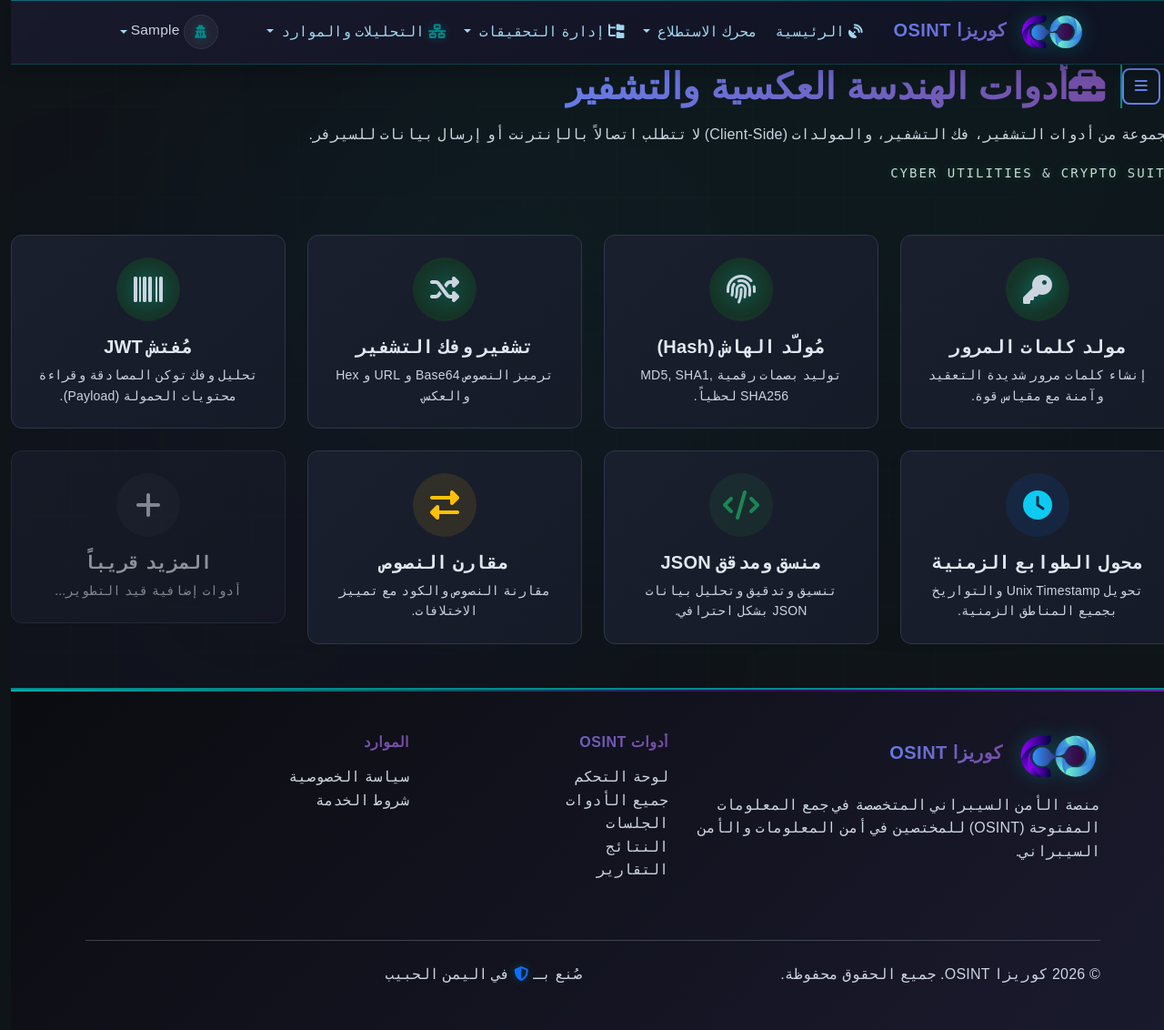
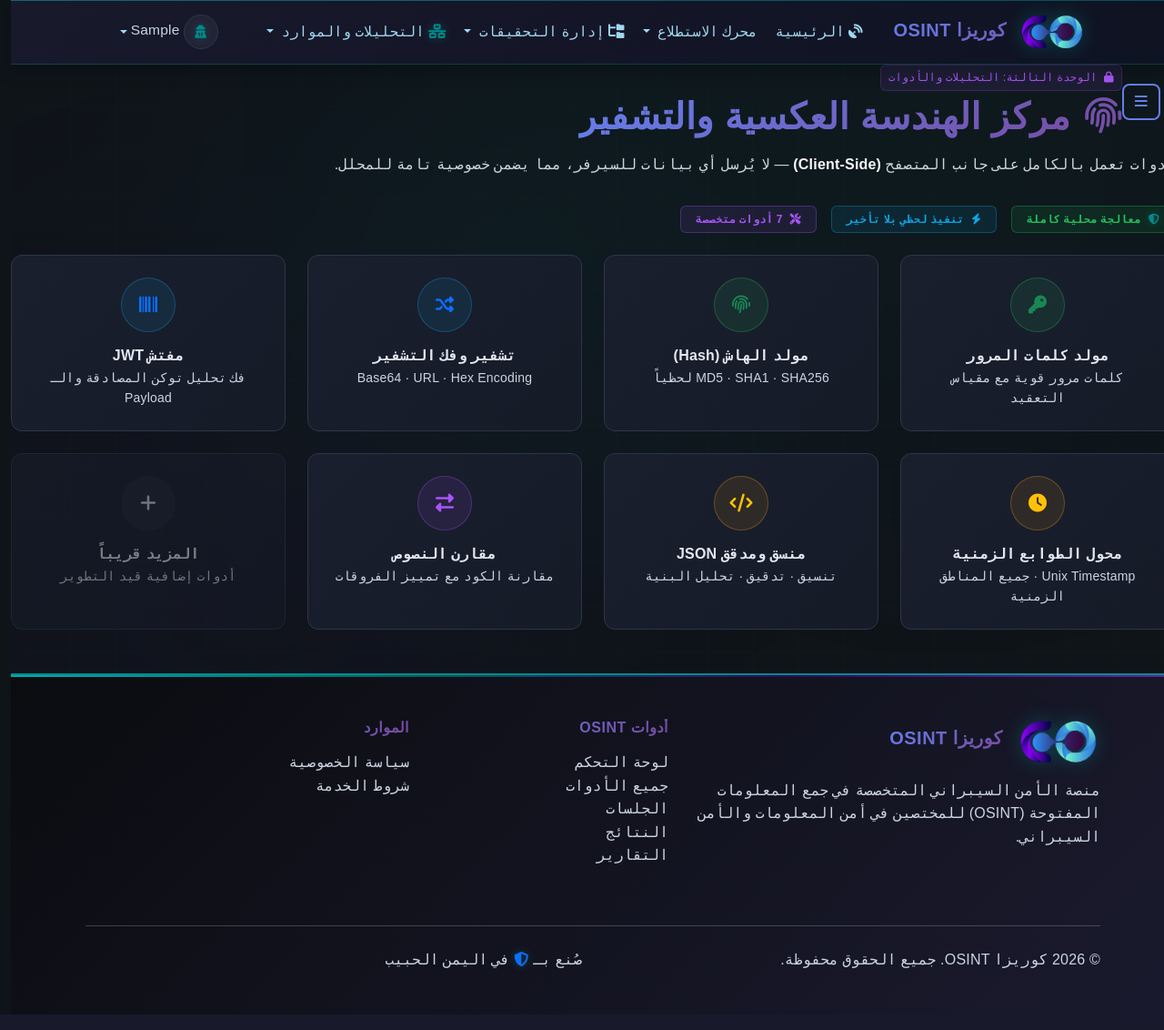
Before and after one commit to mohammedayedh/coriz, a Django app: page /osint/utilities/ in a window 1280 px wide. Shown: the whole page at 91% size. Run offline with Django 5.2, Linux system fonts and the light colour scheme; the visitor is signed in with stand-in values (Sample User, id 1); parts of the project's set-up code (start-up, migrations or seed data) failed here and were passed over.

Commit message:
Upgrade utilities dashboard: clean header, color-coded cards, security badges

```diff
--- a/templates/osint_tools/utilities/dashboard.html
+++ b/templates/osint_tools/utilities/dashboard.html
@@ -9,102 +9,119 @@
         <button class="btn btn-outline-primary me-3 sidebar-toggle" id="sidebarToggle" aria-label="تبديل الشريط الجانبي">
             <i class="fas fa-bars"></i>
         </button>
-        <h1 class="fw-bold mb-0 cyber-text typewriter">
-            <i class="fas fa-toolbox me-3"></i>أدوات الهندسة العكسية والتشفير
-        </h1>
+        <div>
+            <div class="d-inline-block px-2 py-1 rounded mb-1" style="background: rgba(168,85,247,0.1); color: #a855f7; font-size: 0.75rem; border: 1px solid rgba(168,85,247,0.2);">
+                <i class="fas fa-lock ms-1"></i> الوحدة الثالثة: التحليلات والأدوات
+            </div>
+            <h1 class="fw-bold mb-0 cyber-text">
+                <i class="fas fa-fingerprint ms-3"></i>مركز الهندسة العكسية والتشفير
+            </h1>
+        </div>
     </div>
-    <p class="text-secondary">مجموعة من أدوات التشفير، فك التشفير، والمولدات (Client-Side) لا تتطلب اتصالاً بالإنترنت أو إرسال بيانات للسيرفر.</p>
-    <div class="matrix-text mt-2">
-        <small>CYBER UTILITIES & CRYPTO SUITE</small>
-    </div>
+    <p class="text-secondary mb-0">
+        أدوات تعمل بالكامل على جانب المتصفح <strong class="text-light">(Client-Side)</strong> — لا يُرسل أي بيانات للسيرفر، مما يضمن خصوصية تامة للمحلل.
+    </p>
 </div>
 
-<div class="row g-4 mt-2">
+<!-- Security Badge -->
+<div class="d-flex gap-3 mt-3 mb-4 flex-wrap">
+    <span class="badge px-3 py-2" style="background: rgba(34,197,94,0.1); color: #22c55e; border: 1px solid rgba(34,197,94,0.3);">
+        <i class="fas fa-shield-alt ms-2"></i>معالجة محلية كاملة
+    </span>
+    <span class="badge px-3 py-2" style="background: rgba(14,165,233,0.1); color: #0ea5e9; border: 1px solid rgba(14,165,233,0.3);">
+        <i class="fas fa-bolt ms-2"></i>تنفيذ لحظي بلا تأخير
+    </span>
+    <span class="badge px-3 py-2" style="background: rgba(168,85,247,0.1); color: #a855f7; border: 1px solid rgba(168,85,247,0.3);">
+        <i class="fas fa-tools ms-2"></i>7 أدوات متخصصة
+    </span>
+</div>
+
+<div class="row g-4">
     <!-- Password Generator -->
     <div class="col-md-6 col-lg-3">
-        <div class="stat-card cyber-border text-center p-4 action-card" onclick="window.location.href='{% url 'osint_tools:password_generator' %}'">
-            <div class="icon-circle mb-3 mx-auto" style="width: 70px; height: 70px; background: rgba(0, 255, 0, 0.1); border-radius: 50%; display: flex; align-items: center; justify-content: center;">
-                <i class="fas fa-key fa-2x hacker-glow"></i>
+        <div class="stat-card action-card p-4 h-100 text-center" onclick="window.location.href='{% url 'osint_tools:password_generator' %}'" style="border: 1px solid rgba(34,197,94,0.25); cursor: pointer; transition: all 0.3s ease;">
+            <div class="icon-circle mb-3 mx-auto" style="width: 60px; height: 60px; background: rgba(34,197,94,0.1); border-radius: 50%; display: flex; align-items: center; justify-content: center; border: 1px solid rgba(34,197,94,0.3);">
+                <i class="fas fa-key fa-lg text-success"></i>
             </div>
-            <h5 class="fw-bold text-white mb-2">مولد كلمات المرور</h5>
-            <p class="text-secondary small mb-0">إنشاء كلمات مرور شديدة التعقيد وآمنة مع مقياس قوة.</p>
+            <h6 class="fw-bold text-white mb-1">مولد كلمات المرور</h6>
+            <p class="text-secondary small mb-0">كلمات مرور قوية مع مقياس التعقيد</p>
         </div>
     </div>
 
     <!-- Hash Generator -->
     <div class="col-md-6 col-lg-3">
-        <div class="stat-card cyber-border text-center p-4 action-card" onclick="window.location.href='{% url 'osint_tools:hash_generator' %}'">
-            <div class="icon-circle mb-3 mx-auto" style="width: 70px; height: 70px; background: rgba(0, 255, 0, 0.1); border-radius: 50%; display: flex; align-items: center; justify-content: center;">
-                <i class="fas fa-fingerprint fa-2x hacker-glow"></i>
+        <div class="stat-card action-card p-4 h-100 text-center" onclick="window.location.href='{% url 'osint_tools:hash_generator' %}'" style="border: 1px solid rgba(34,197,94,0.25); cursor: pointer; transition: all 0.3s ease;">
+            <div class="icon-circle mb-3 mx-auto" style="width: 60px; height: 60px; background: rgba(34,197,94,0.1); border-radius: 50%; display: flex; align-items: center; justify-content: center; border: 1px solid rgba(34,197,94,0.3);">
+                <i class="fas fa-fingerprint fa-lg text-success"></i>
             </div>
-            <h5 class="fw-bold text-white mb-2">مُولّد الهاش (Hash)</h5>
-            <p class="text-secondary small mb-0">توليد بصمات رقمية MD5, SHA1, SHA256 لحظياً.</p>
+            <h6 class="fw-bold text-white mb-1">مولد الهاش (Hash)</h6>
+            <p class="text-secondary small mb-0">MD5 · SHA1 · SHA256 لحظياً</p>
         </div>
     </div>
 
     <!-- Coder / Decoder -->
     <div class="col-md-6 col-lg-3">
-        <div class="stat-card cyber-border text-center p-4 action-card" onclick="window.location.href='{% url 'osint_tools:coder_decoder' %}'">
-            <div class="icon-circle mb-3 mx-auto" style="width: 70px; height: 70px; background: rgba(0, 255, 0, 0.1); border-radius: 50%; display: flex; align-items: center; justify-content: center;">
-                <i class="fas fa-random fa-2x hacker-glow"></i>
+        <div class="stat-card action-card p-4 h-100 text-center" onclick="window.location.href='{% url 'osint_tools:coder_decoder' %}'" style="border: 1px solid rgba(14,165,233,0.25); cursor: pointer; transition: all 0.3s ease;">
+            <div class="icon-circle mb-3 mx-auto" style="width: 60px; height: 60px; background: rgba(14,165,233,0.1); border-radius: 50%; display: flex; align-items: center; justify-content: center; border: 1px solid rgba(14,165,233,0.3);">
+                <i class="fas fa-random fa-lg text-primary"></i>
             </div>
-            <h5 class="fw-bold text-white mb-2">تشفير وفك التشفير</h5>
-            <p class="text-secondary small mb-0">ترميز النصوص Base64 و URL و Hex والعكس.</p>
+            <h6 class="fw-bold text-white mb-1">تشفير وفك التشفير</h6>
+            <p class="text-secondary small mb-0">Base64 · URL · Hex Encoding</p>
         </div>
     </div>
 
     <!-- JWT Inspector -->
     <div class="col-md-6 col-lg-3">
-        <div class="stat-card cyber-border text-center p-4 action-card" onclick="window.location.href='{% url 'osint_tools:jwt_inspector' %}'">
-            <div class="icon-circle mb-3 mx-auto" style="width: 70px; height: 70px; background: rgba(0, 255, 0, 0.1); border-radius: 50%; display: flex; align-items: center; justify-content: center;">
-                <i class="fas fa-barcode fa-2x hacker-glow"></i>
+        <div class="stat-card action-card p-4 h-100 text-center" onclick="window.location.href='{% url 'osint_tools:jwt_inspector' %}'" style="border: 1px solid rgba(14,165,233,0.25); cursor: pointer; transition: all 0.3s ease;">
+            <div class="icon-circle mb-3 mx-auto" style="width: 60px; height: 60px; background: rgba(14,165,233,0.1); border-radius: 50%; display: flex; align-items: center; justify-content: center; border: 1px solid rgba(14,165,233,0.3);">
+                <i class="fas fa-barcode fa-lg text-primary"></i>
             </div>
-            <h5 class="fw-bold text-white mb-2">مُفتش JWT</h5>
-            <p class="text-secondary small mb-0">تحليل وفك توكن المصادقة وقراءة محتويات الحمولة (Payload).</p>
+            <h6 class="fw-bold text-white mb-1">مفتش JWT</h6>
+            <p class="text-secondary small mb-0">فك تحليل توكن المصادقة والـ Payload</p>
         </div>
     </div>
 
     <!-- Timestamp Converter -->
     <div class="col-md-6 col-lg-3">
-        <div class="stat-card cyber-border text-center p-4 action-card" onclick="window.location.href='{% url 'osint_tools:timestamp_converter' %}'">
-            <div class="icon-circle mb-3 mx-auto" style="width: 70px; height: 70px; background: rgba(0, 123, 255, 0.1); border-radius: 50%; display: flex; align-items: center; justify-content: center;">
-                <i class="fas fa-clock fa-2x text-info"></i>
+        <div class="stat-card action-card p-4 h-100 text-center" onclick="window.location.href='{% url 'osint_tools:timestamp_converter' %}'" style="border: 1px solid rgba(245,158,11,0.25); cursor: pointer; transition: all 0.3s ease;">
+            <div class="icon-circle mb-3 mx-auto" style="width: 60px; height: 60px; background: rgba(245,158,11,0.1); border-radius: 50%; display: flex; align-items: center; justify-content: center; border: 1px solid rgba(245,158,11,0.3);">
+                <i class="fas fa-clock fa-lg text-warning"></i>
             </div>
-            <h5 class="fw-bold text-white mb-2">محول الطوابع الزمنية</h5>
-            <p class="text-secondary small mb-0">تحويل Unix Timestamp والتواريخ بجميع المناطق الزمنية.</p>
+            <h6 class="fw-bold text-white mb-1">محول الطوابع الزمنية</h6>
+            <p class="text-secondary small mb-0">Unix Timestamp · جميع المناطق الزمنية</p>
         </div>
     </div>
 
     <!-- JSON Formatter -->
     <div class="col-md-6 col-lg-3">
-        <div class="stat-card cyber-border text-center p-4 action-card" onclick="window.location.href='{% url 'osint_tools:json_formatter' %}'">
-            <div class="icon-circle mb-3 mx-auto" style="width: 70px; height: 70px; background: rgba(40, 167, 69, 0.1); border-radius: 50%; display: flex; align-items: center; justify-content: center;">
-                <i class="fas fa-code fa-2x text-success"></i>
+        <div class="stat-card action-card p-4 h-100 text-center" onclick="window.location.href='{% url 'osint_tools:json_formatter' %}'" style="border: 1px solid rgba(245,158,11,0.25); cursor: pointer; transition: all 0.3s ease;">
+            <div class="icon-circle mb-3 mx-auto" style="width: 60px; height: 60px; background: rgba(245,158,11,0.1); border-radius: 50%; display: flex; align-items: center; justify-content: center; border: 1px solid rgba(245,158,11,0.3);">
+                <i class="fas fa-code fa-lg text-warning"></i>
             </div>
-            <h5 class="fw-bold text-white mb-2">منسق ومدقق JSON</h5>
-            <p class="text-secondary small mb-0">تنسيق وتدقيق وتحليل بيانات JSON بشكل احترافي.</p>
+            <h6 class="fw-bold text-white mb-1">منسق ومدقق JSON</h6>
+            <p class="text-secondary small mb-0">تنسيق · تدقيق · تحليل البنية</p>
         </div>
     </div>
 
-    <!-- Text Diff Checker -->
+    <!-- Text Diff -->
     <div class="col-md-6 col-lg-3">
-        <div class="stat-card cyber-border text-center p-4 action-card" onclick="window.location.href='{% url 'osint_tools:text_diff' %}'">
-            <div class="icon-circle mb-3 mx-auto" style="width: 70px; height: 70px; background: rgba(255, 193, 7, 0.1); border-radius: 50%; display: flex; align-items: center; justify-content: center;">
-                <i class="fas fa-exchange-alt fa-2x text-warning"></i>
+        <div class="stat-card action-card p-4 h-100 text-center" onclick="window.location.href='{% url 'osint_tools:text_diff' %}'" style="border: 1px solid rgba(168,85,247,0.25); cursor: pointer; transition: all 0.3s ease;">
+            <div class="icon-circle mb-3 mx-auto" style="width: 60px; height: 60px; background: rgba(168,85,247,0.1); border-radius: 50%; display: flex; align-items: center; justify-content: center; border: 1px solid rgba(168,85,247,0.3);">
+                <i class="fas fa-exchange-alt fa-lg" style="color: #a855f7;"></i>
             </div>
-            <h5 class="fw-bold text-white mb-2">مقارن النصوص</h5>
-            <p class="text-secondary small mb-0">مقارنة النصوص والكود مع تمييز الاختلافات.</p>
+            <h6 class="fw-bold text-white mb-1">مقارن النصوص</h6>
+            <p class="text-secondary small mb-0">مقارنة الكود مع تمييز الفروقات</p>
         </div>
     </div>
 
-    <!-- Coming Soon Placeholder -->
+    <!-- Coming Soon -->
     <div class="col-md-6 col-lg-3">
-        <div class="stat-card cyber-border text-center p-4" style="opacity: 0.6; cursor: not-allowed;">
-            <div class="icon-circle mb-3 mx-auto" style="width: 70px; height: 70px; background: rgba(108, 117, 125, 0.1); border-radius: 50%; display: flex; align-items: center; justify-content: center;">
-                <i class="fas fa-plus fa-2x text-secondary"></i>
+        <div class="stat-card p-4 h-100 text-center" style="border: 1px dashed rgba(255,255,255,0.1); opacity: 0.5; cursor: not-allowed;">
+            <div class="icon-circle mb-3 mx-auto" style="width: 60px; height: 60px; background: rgba(100,116,139,0.1); border-radius: 50%; display: flex; align-items: center; justify-content: center;">
+                <i class="fas fa-plus fa-lg text-secondary"></i>
             </div>
-            <h5 class="fw-bold text-secondary mb-2">المزيد قريباً</h5>
-            <p class="text-secondary small mb-0">أدوات إضافية قيد التطوير...</p>
+            <h6 class="fw-bold text-secondary mb-1">المزيد قريباً</h6>
+            <p class="text-secondary small mb-0">أدوات إضافية قيد التطوير</p>
         </div>
     </div>
 </div>
```
